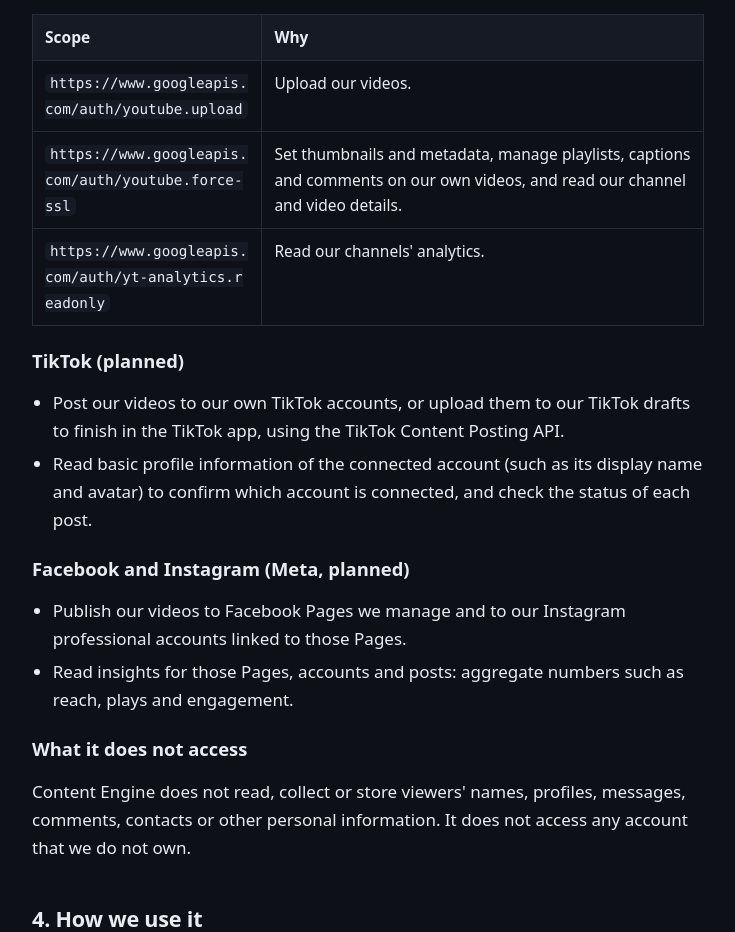
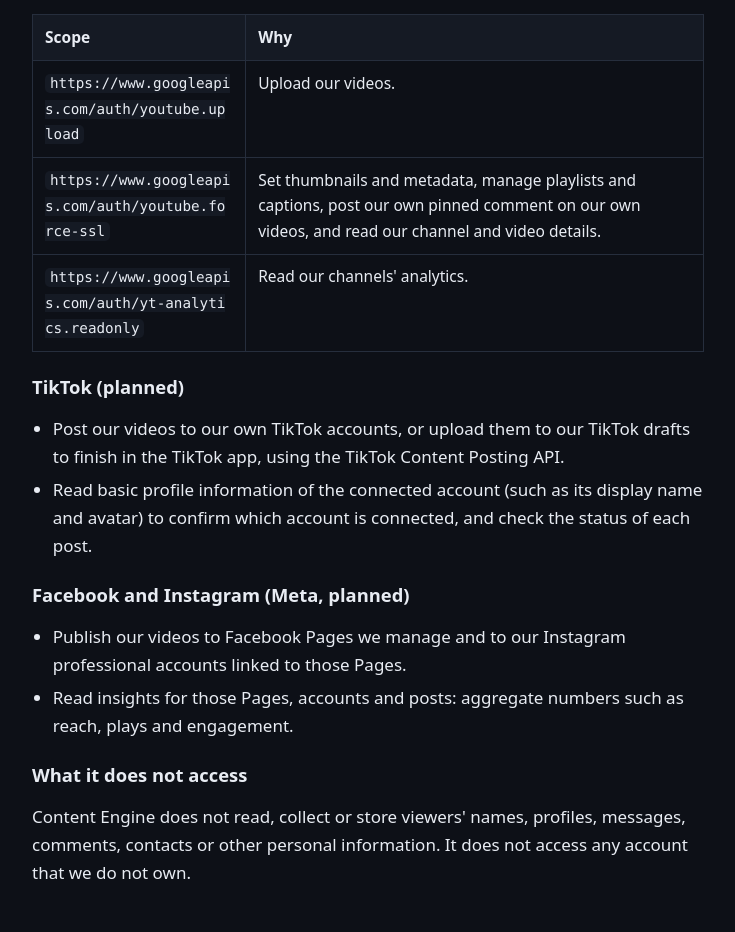
Before and after one commit to contentenginestudio/contentenginestudio.github.io, a plain HTML site: page privacy.html in a window 1280 px wide. Shown: the part 2081-3013 px from the top of the page, without its empty margins (84-819 px from the left). Drawn offline with Linux system fonts and the light colour scheme.

Commit message:
Policy: say what the force-ssl scope is used for (own pinned comment), consistent with section 3
Co-Authored-By: Claude <noreply@anthropic.com>

```diff
--- a/privacy.html
+++ b/privacy.html
@@ -87,7 +87,7 @@
           <thead><tr><th scope="col">Scope</th><th scope="col">Why</th></tr></thead>
           <tbody>
             <tr><td><code>https://www.googleapis.com/auth/youtube.upload</code></td><td>Upload our videos.</td></tr>
-            <tr><td><code>https://www.googleapis.com/auth/youtube.force-ssl</code></td><td>Set thumbnails and metadata, manage playlists, captions and comments on our own videos, and read our channel and video details.</td></tr>
+            <tr><td><code>https://www.googleapis.com/auth/youtube.force-ssl</code></td><td>Set thumbnails and metadata, manage playlists and captions, post our own pinned comment on our own videos, and read our channel and video details.</td></tr>
             <tr><td><code>https://www.googleapis.com/auth/yt-analytics.readonly</code></td><td>Read our channels' analytics.</td></tr>
           </tbody>
         </table>
```
